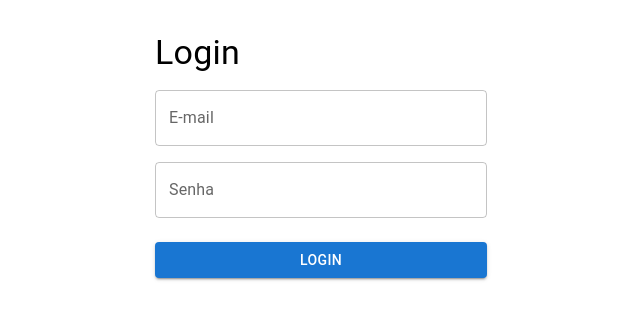
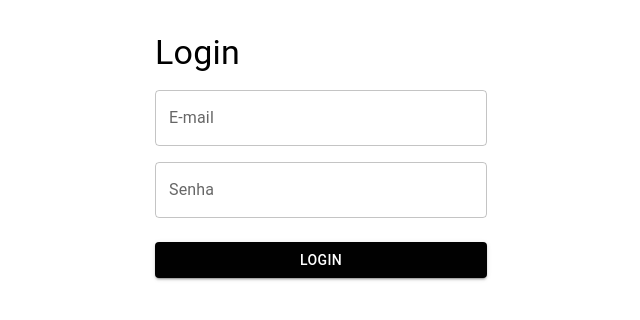
Before and after one commit to henriqueyun/arara-store-admin-frontend, a React (Vite) app: page /login in a window 1280 px wide. Shown: the top 320 px of the page, without its empty margins (319-959 px from the left). Built offline with nearby package versions, Linux system fonts and the light colour scheme.

Commit message:
feat: palette primary #010101

```diff
--- a/src/theme/Theme.js
+++ b/src/theme/Theme.js
@@ -1,24 +1,30 @@
-import { createTheme } from "@mui/material/styles";
-import { light } from "@mui/material/styles/createPalette";
-import { grey } from "@mui/material/colors";
+/* eslint-disable prettier/prettier */
+import { createTheme } from '@mui/material/styles';
+import { light } from '@mui/material/styles/createPalette';
+import { grey } from '@mui/material/colors';
 
 const theme = createTheme({
     mode: light,
+    palette: {
+        primary: {
+            main: "#010101"
+        }
+    },
     components: {
         MuiDrawer: {
             styleOverrides: {
                 paper: {
                     backgroundColor: grey[900],
-                    color: "#FFFFFF",
+                    color: '#FFFFFF',
                     flexShrink: 0,
                 },
                 root: {
                     flexShrink: 0,
                     width: 240,
-                }
-            }
-        }
-    }
-})
+                },
+            },
+        },
+    },
+});
 
 export default theme;
```
